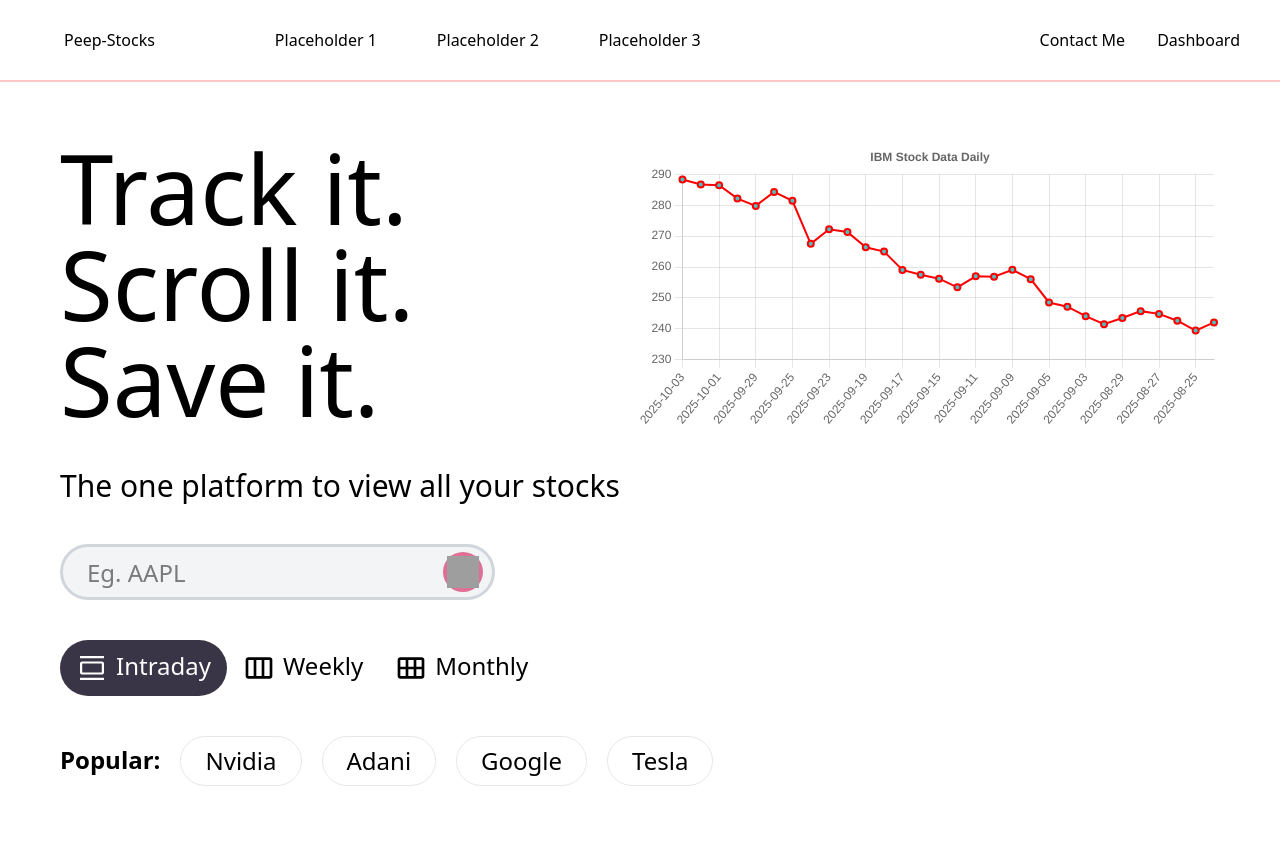
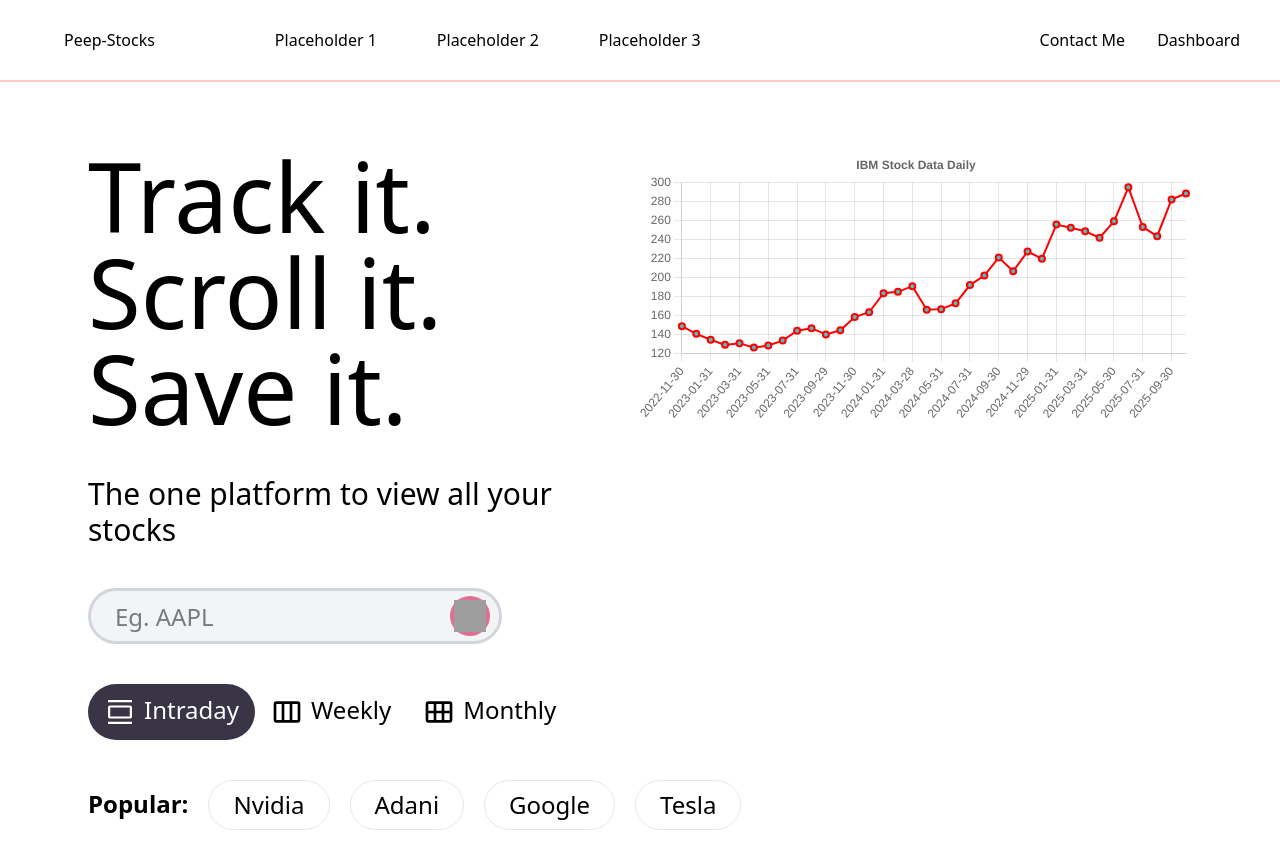
Before and after one commit to ranjanaditya452/Peep_Stocks, a React (Vite) app in the folder stock-trackerFE/: page / in a window 1280 px wide. Shown: the top 868 px of the page. Before the commit the page ends 846 px from the top, so only its background shows below. Built offline with nearby package versions, Linux system fonts and the light colour scheme; grey boxes are pictures that could not be loaded.

Commit message:
Made navbar sticky and reversed chart data

```diff
--- a/stock-trackerFE/src/charts/ChartData.jsx
+++ b/stock-trackerFE/src/charts/ChartData.jsx
@@ -28,7 +28,7 @@ ChartJS.register(
 
 
 const ChartData = () => {
-    const [data, setData] = useState(dailyData);
+    const [data, setData] = useState([...monthlyStatic].reverse());
 
     let dataVER= {
         labels: data.map(elem=>elem.date),
--- a/stock-trackerFE/src/components/Navbar.jsx
+++ b/stock-trackerFE/src/components/Navbar.jsx
@@ -3,8 +3,8 @@ import React from 'react'
 const Navbar = () => {
   return (
 
-  <>
-   <div className='flex items-center gap-20 py-3 pl-16 h-20 grow-none outline-2 outline-red-200'>
+
+   <div className='flex items-center sticky top-0 z-[9999] bg-white gap-20 py-3 pl-16 h-20 grow-none outline-2 outline-red-200'>
      <div className=' pr-4'>Peep-Stocks</div>
      <div className='flex justify-between gap-15 px-6 '>
       <div>Placeholder&nbsp;1</div>
@@ -16,7 +16,6 @@ const Navbar = () => {
       <div>Dashboard</div>
      </div>
    </div>
-  </>
 
   )
 }
--- a/stock-trackerFE/src/pages/Homepage.jsx
+++ b/stock-trackerFE/src/pages/Homepage.jsx
@@ -6,7 +6,7 @@ const Homepage = () => {
 
   return (
     <>
-    <div className='grid grid-cols-2 p-15'>
+    <div className='grid grid-cols-2 px-22 py-17 h-10000'>
       <TitleAreaL/>
       <TitleAreaR/>
     </div>
```
